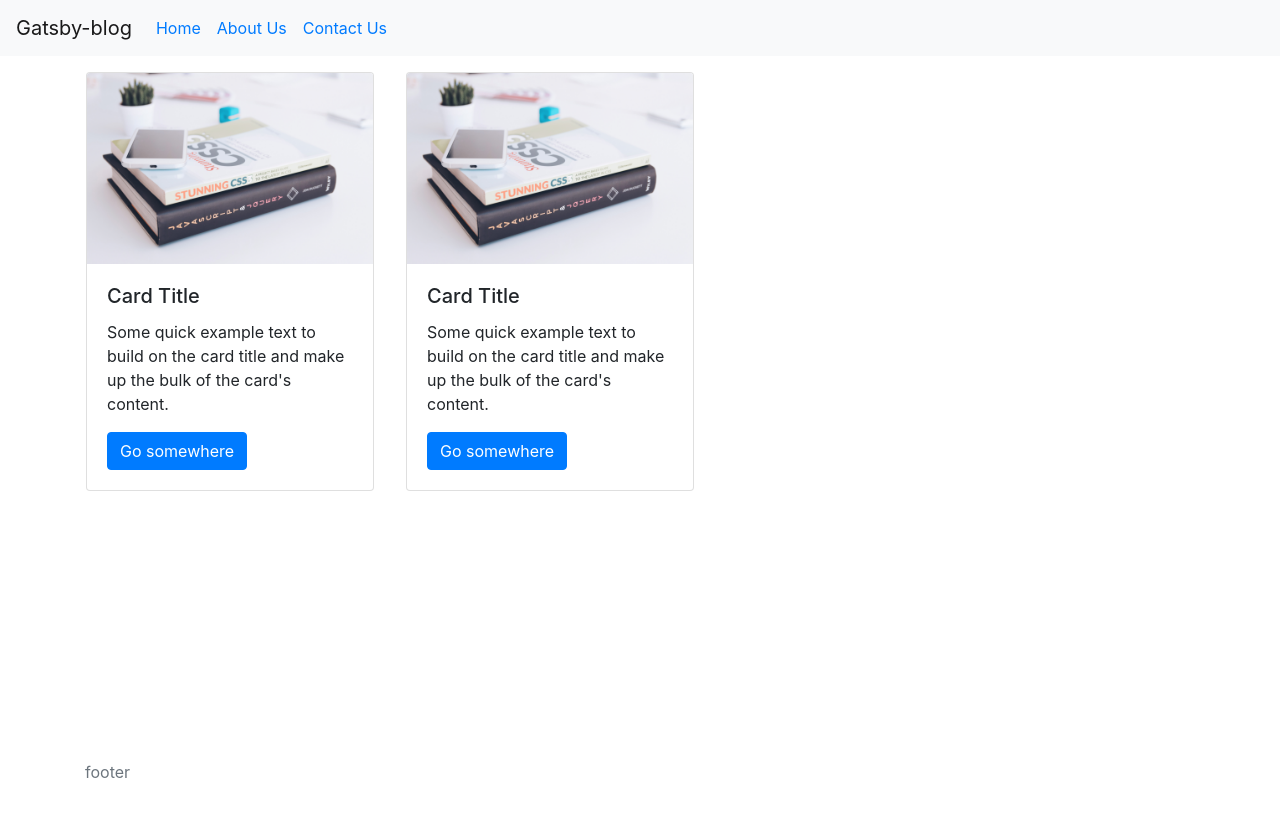
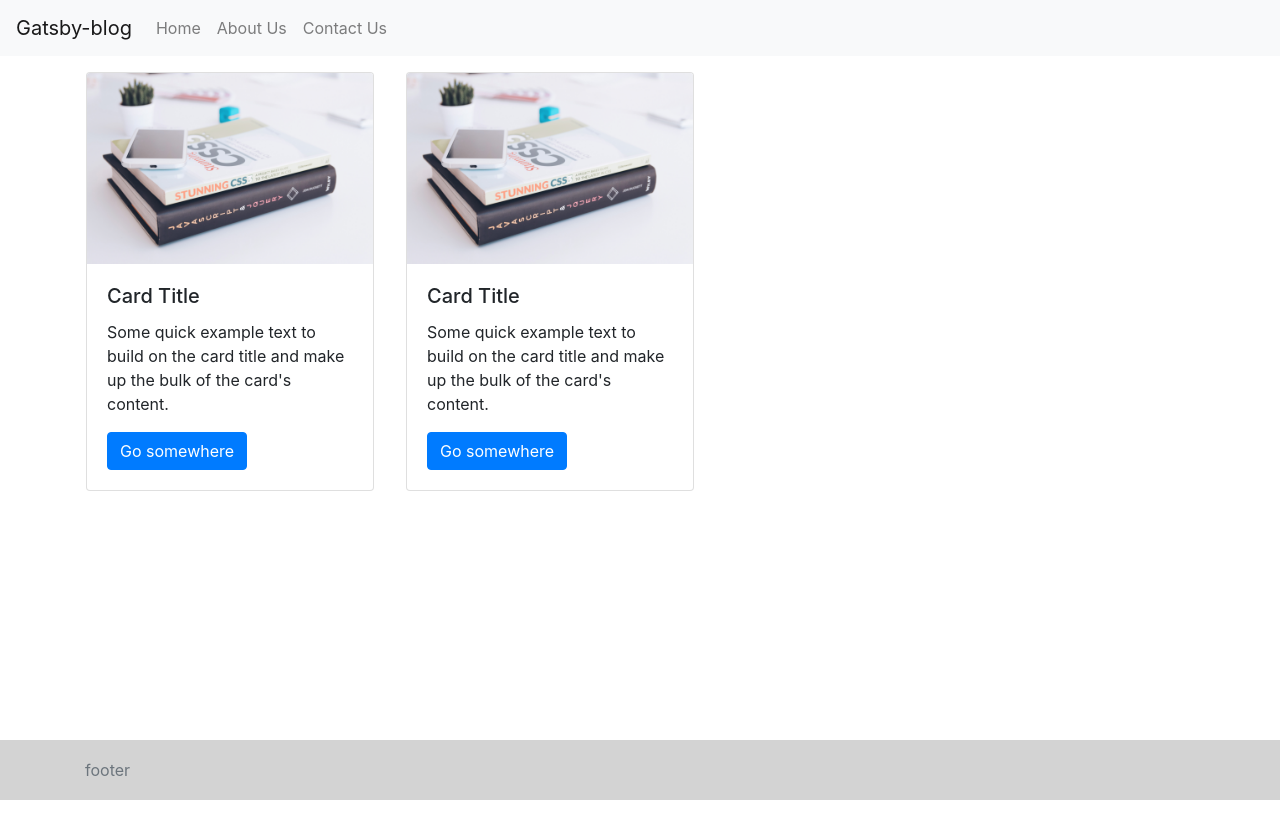
Before and after one commit to Drake224025/gatsby-blog, a Gatsby site: page / in a window 1280 px wide. After the commit the page ends 800 px from the top, so only its background shows below. Built offline with nearby package versions, Linux system fonts and the light colour scheme; Gatsby itself is replaced by a stand-in of ours.

Commit message:
style changes, pages added

```diff
--- a/gatsby-browser.js
+++ b/gatsby-browser.js
@@ -1 +1,2 @@
-import './node_modules/bootstrap/dist/css/bootstrap.min.css'
+import "./node_modules/bootstrap/dist/css/bootstrap.min.css"
+import "./src/styles/global.css"
--- a/src/components/Footer.module.css
+++ b/src/components/Footer.module.css
@@ -2,5 +2,7 @@
   position: absolute;
   bottom: 0;
   width: 100%;
-  height: 2.5rem; /* Footer height */
+  height: 60px;
+  line-height: 60px;
+  background-color: lightgray;
 }
--- a/src/components/Header.js
+++ b/src/components/Header.js
@@ -9,14 +9,14 @@ export default props => (
       <Navbar.Toggle aria-controls="basic-navbar-nav" />
       <Navbar.Collapse id="basic-navbar-nav">
         <Nav className="mr-auto">
-          <Nav.Link>
-            <Link to="/">Home</Link>
+          <Nav.Link to="/" as={Link}>
+            Home
           </Nav.Link>
-          <Nav.Link>
-            <Link to="/">About Us</Link>
+          <Nav.Link to="/about" as={Link}>
+            About Us
           </Nav.Link>
-          <Nav.Link>
-            <Link to="/">Contact Us</Link>
+          <Nav.Link to="/contact" as={Link}>
+            Contact Us
           </Nav.Link>
         </Nav>
       </Navbar.Collapse>
--- /dev/null
+++ b/src/pages/about.js
@@ -0,0 +1,3 @@
+import React from "react"
+
+export default () => <div></div>
--- /dev/null
+++ b/src/pages/contact.js
@@ -0,0 +1,3 @@
+import React from "react"
+
+export default () => <div></div>
--- a/src/pages/index.js
+++ b/src/pages/index.js
@@ -7,13 +7,7 @@ import Post from "../components/Post"
 export default () => (
   <div>
     <Header>Gatsby-blog</Header>
-    <div
-      className="container"
-      style={{
-        position: "relative",
-        "min-height": "100vh",
-      }}
-    >
+    <div className="container">
       <Row>
         <Post />
         <Post />
--- a/src/styles/global.css
+++ b/src/styles/global.css
@@ -1,3 +1,6 @@
-html {
-  background-color: khaki;
+body {
+  min-height: 100vh;
+  position: relative;
+  margin: 0;
+  padding-bottom: 60px;
 }
```
